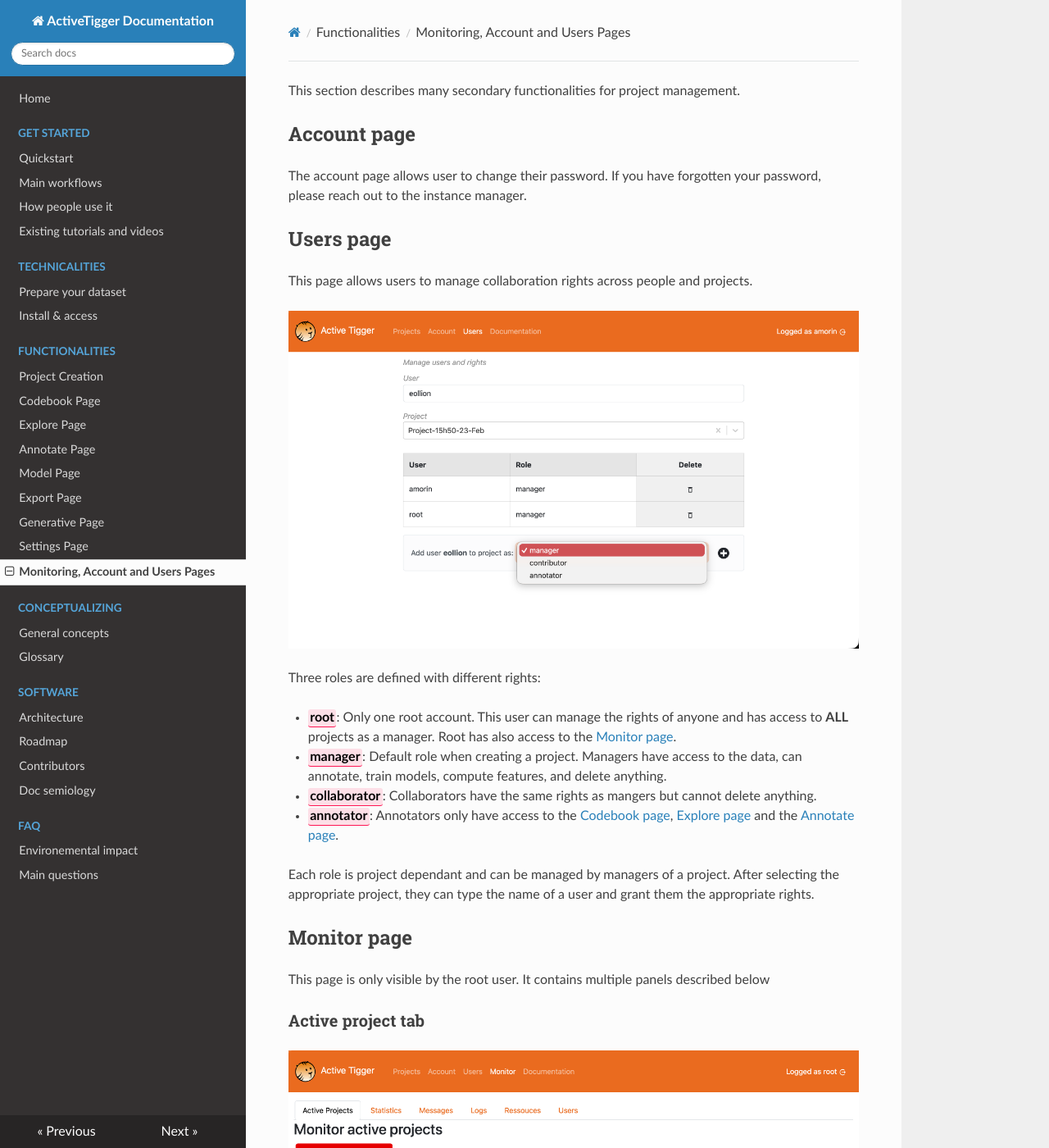
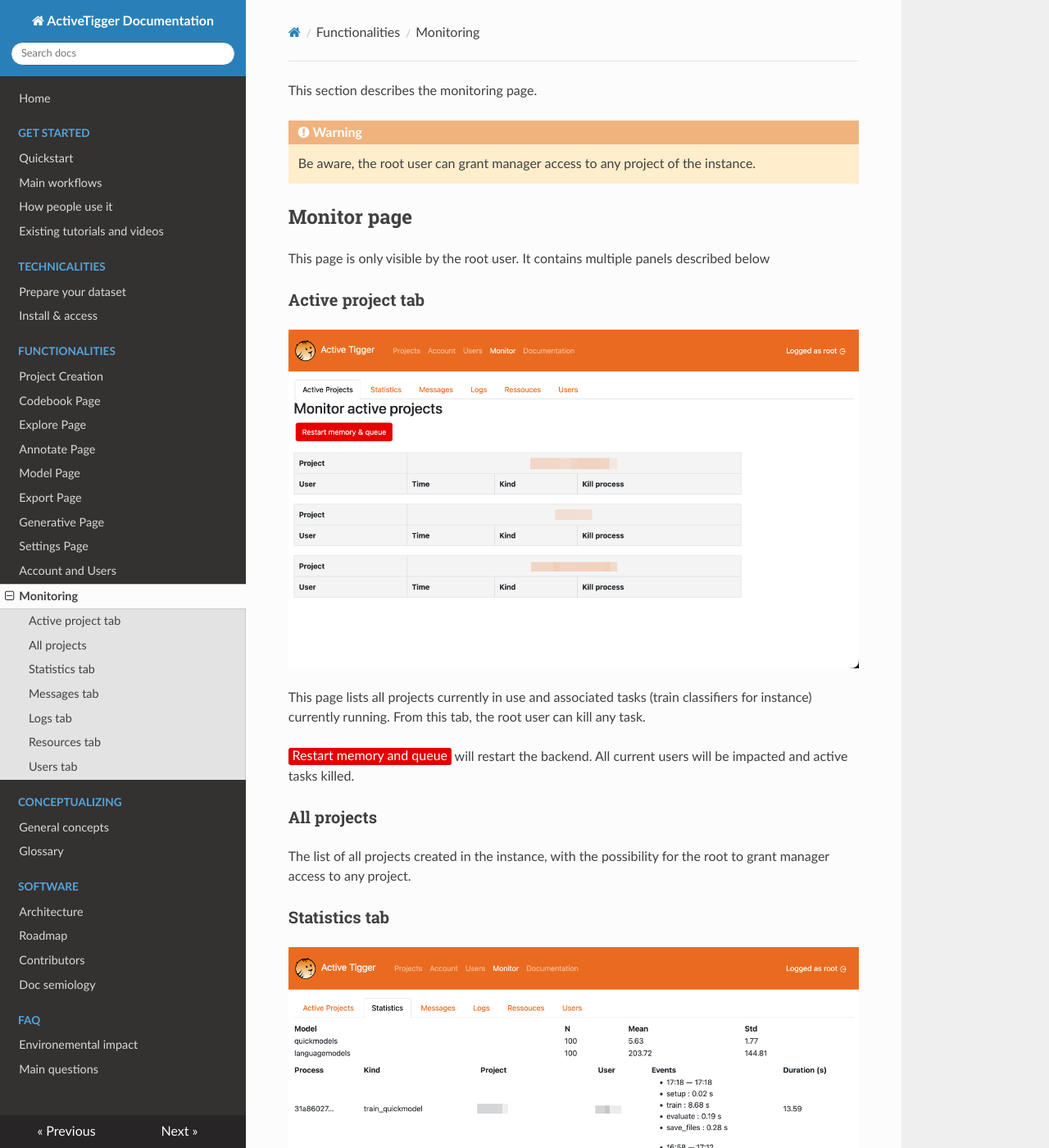
Before and after one commit to activetigger/documentation, an MkDocs documentation site: the page built from docs/functionalities/monitoring.md, in a window 1280 px wide and 1400 px high. Shown: the whole window at 82% size. Built offline with MkDocs 1.6.1, drawn with Linux system fonts in a browser that asks for light colours; nearby versions of some CDN libraries.

Commit message:
modify doc

```diff
--- a/docs/functionalities/monitoring-account-and-users.md
+++ b/docs/functionalities/monitoring.md
@@ -1,23 +1,7 @@
-This section describes many secondary functionalities for project management.
+This section describes the monitoring page.
 
-## Account page
-
-The account page allows user to change their password. If you have forgotten your password, please reach out to the instance manager.
-
-## Users page
-
-This page allows users to manage collaboration rights across people and projects.
-
-![](../img/functionalities/users.png)
-
-Three roles are defined with different rights:
-
-- <span class="highlight">root</span>: Only one root account. This user can manage the rights of anyone and has access to **ALL** projects as a manager. Root has also access to the [Monitor page](#monitor-page).
-- <span class="highlight">manager</span>: Default role when creating a project. Managers have access to the data, can annotate, train models, compute features, and delete anything.
-- <span class="highlight">collaborator</span>: Collaborators have the same rights as mangers but cannot delete anything.
-- <span class="highlight">annotator</span>: Annotators only have access to the [Codebook page](./codebook.md), [Explore page](./explore.md) and the [Annotate page](./annotate.md).
-
-Each role is project dependant and can be managed by managers of a project. After selecting the appropriate project, they can type the name of a user and grant them the appropriate rights.
+!!! warning
+    Be aware, the root user can grant manager access to any project of the instance.
 
 ## Monitor page
 
@@ -30,6 +14,10 @@
 This page lists all projects currently in use and associated tasks (train classifiers for instance) currently running. From this tab, the root user can kill any task.
 
 <span class="action red-danger">Restart memory and queue</span> will restart the backend. All current users will be impacted and active tasks killed.
+
+### All projects
+
+The list of all projects created in the instance, with the possibility for the root to grant manager access to any project.
 
 ### Statistics tab
 
--- a/mkdocs.yml
+++ b/mkdocs.yml
@@ -18,7 +18,9 @@
       - Export Page: functionalities/export.md
       - Generative Page: functionalities/generative.md
       - Settings Page: functionalities/settings.md
-      - Monitoring, Account and Users Pages: functionalities/monitoring-account-and-users.md
+      - Account and Users: functionalities/account-and-users.md
+      - Monitoring: functionalities/monitoring.md
+
   - Conceptualizing:
       - General concepts: conceptualizing/general.md
       - Glossary: conceptualizing/glossary.md
```
Also changed, not shown: docs/functionalities/account-and-users.md (added, +20 -0 lines), docs/technicalities/prepare-your-dataset.md (+2 -2 lines).
